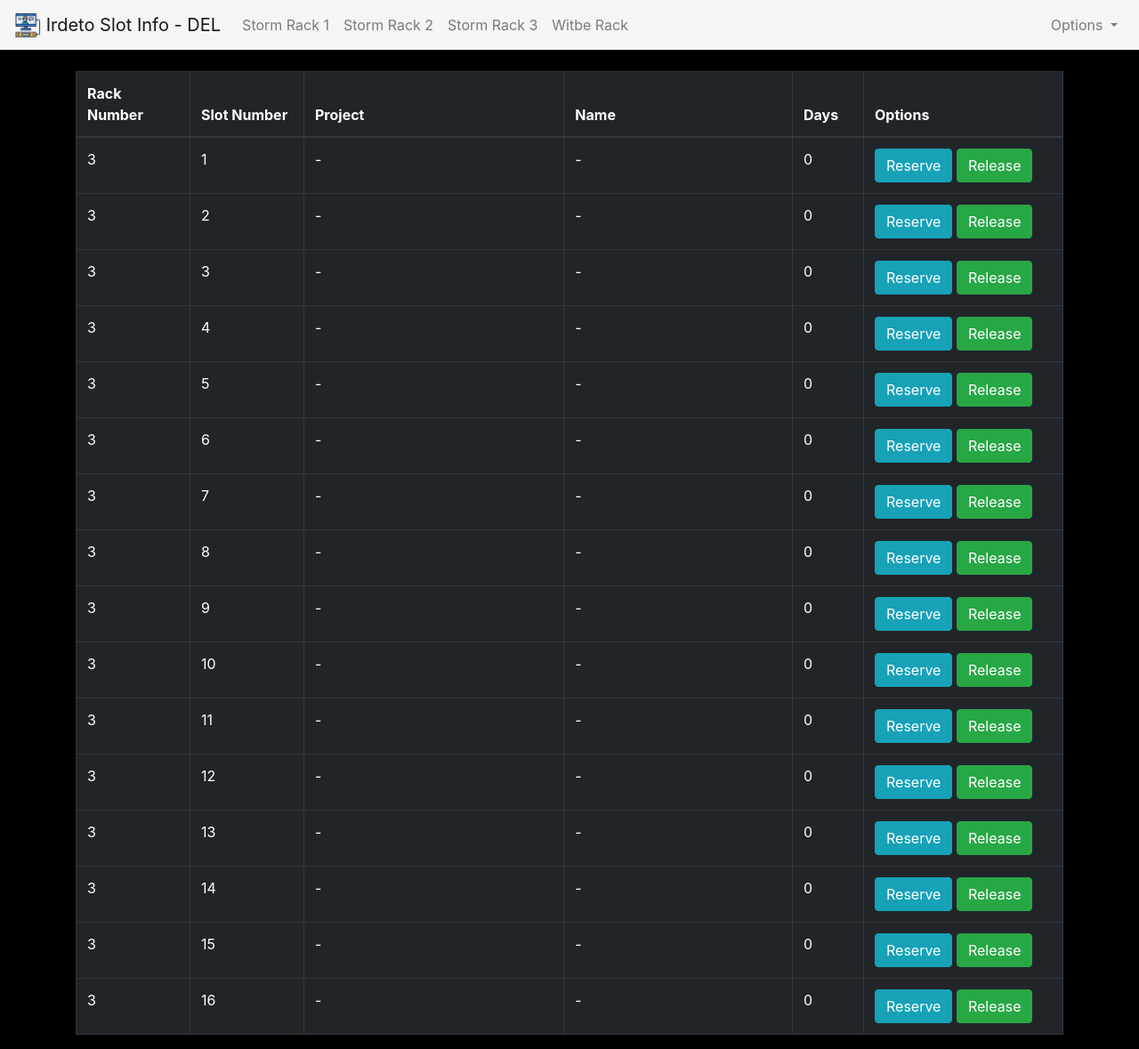
After one commit to akashchakraborty/Slotinfo_irdeto, a Flask app: page /rack3 in a window 1280 px wide. The commit adds this page. Shown: the whole page at 89% size. Run offline with Flask 2, Linux system fonts and the light colour scheme; data comes from the database, SQL or seed files in the repository; both versions use the stored data as it was after the commit; some libraries are stand-ins or nearby versions.

Commit message:
datase updated

```diff
--- a/slotinfo/routes.py
+++ b/slotinfo/routes.py
@@ -32,6 +32,11 @@
 def rack_two():
 	items2 = Item.query.filter_by(rack_number=2)
 	return render_template('rack2.html',items=items2)
+
+@app.route('/rack3')
+def rack_three():
+	items3 = Item.query.filter_by(rack_number=3)
+	return render_template('rack3.html',items=items3)
 # @app.route('/signup/official')
 # def signup_page1():
 # 	form = OfficialForm() # creates the form object
--- a/slotinfo/templates/base.html
+++ b/slotinfo/templates/base.html
@@ -28,16 +28,16 @@
         <div class="collapse navbar-collapse" id="navbarNavDropdown">
           <ul class="navbar-nav">
             <li class="nav-item">
-                <a class="nav-link" href="{{url_for('rack_one')}}">Rack 1 </a> <!-- <span class="sr-only">(current)</span></a> -->
+                <a class="nav-link" href="{{url_for('rack_one')}}">Storm Rack 1</a> <!-- <span class="sr-only">(current)</span></a> -->
             </li>
             <li class="nav-item">
-              <a class="nav-link" href="{{url_for('rack_two')}}">Rack 2 </a>
+              <a class="nav-link" href="{{url_for('rack_two')}}">Storm Rack 2</a>
             </li>
             <li class="nav-item">
-              <a class="nav-link" href="#">Rack 3 </a>
+              <a class="nav-link" href="{{url_for('rack_three')}}">Storm Rack 3</a>
             </li>
             <li class="nav-item">
-                <a class="nav-link" href="#">Rack 4 </a>
+                <a class="nav-link" href="#">Witbe Rack</a>
             </li>
           </ul>
         </div>
--- /dev/null
+++ b/slotinfo/templates/rack3.html
@@ -0,0 +1,36 @@
+{% extends 'base.html' %}
+{% block title %}
+  Rack 3 Page
+{% endblock %}
+{% block content %}
+<br>
+<div class="container" id = "rack-table3">
+<table class="table table-hover table-dark table-bordered">
+    <thead style="text-align: center;">
+        <tr style="text-align: justify;">
+            <th scope="col" style="width: 8rem;">Rack Number</th>
+            <th scope="col" style="width: 8rem;">Slot Number</th>
+            <th scope="col">Project</th>
+            <th scope="col">Name</th>
+            <th scope="col" style="width:5rem;">Days</th>
+            <th scope="col" style="width: 14rem;">Options</th>
+        </tr>
+    </thead>
+    <tbody>
+        {% for item in items %}
+            <tr style="text-align: justify;">
+                <td>{{item.rack_number}}</td>
+                <td>{{item.slot_number}}</td>
+                <td>{{item.project}}</td>
+                <td>{{item.name}}</td>
+                <td>{{item.days_taken}}</td>
+                <td>
+                    <button class="btn btn-outline btn-info">Reserve</button>
+                    <button class="btn btn-outline btn-success">Release</button>
+                </td>
+            </tr>
+        {% endfor %}
+    </tbody>
+</table>
+</div>
+{% endblock %}
```
Also changed, not shown: slotinfo/templates/home.html (+11 -0 lines), slotinfo/slotdata.db.
